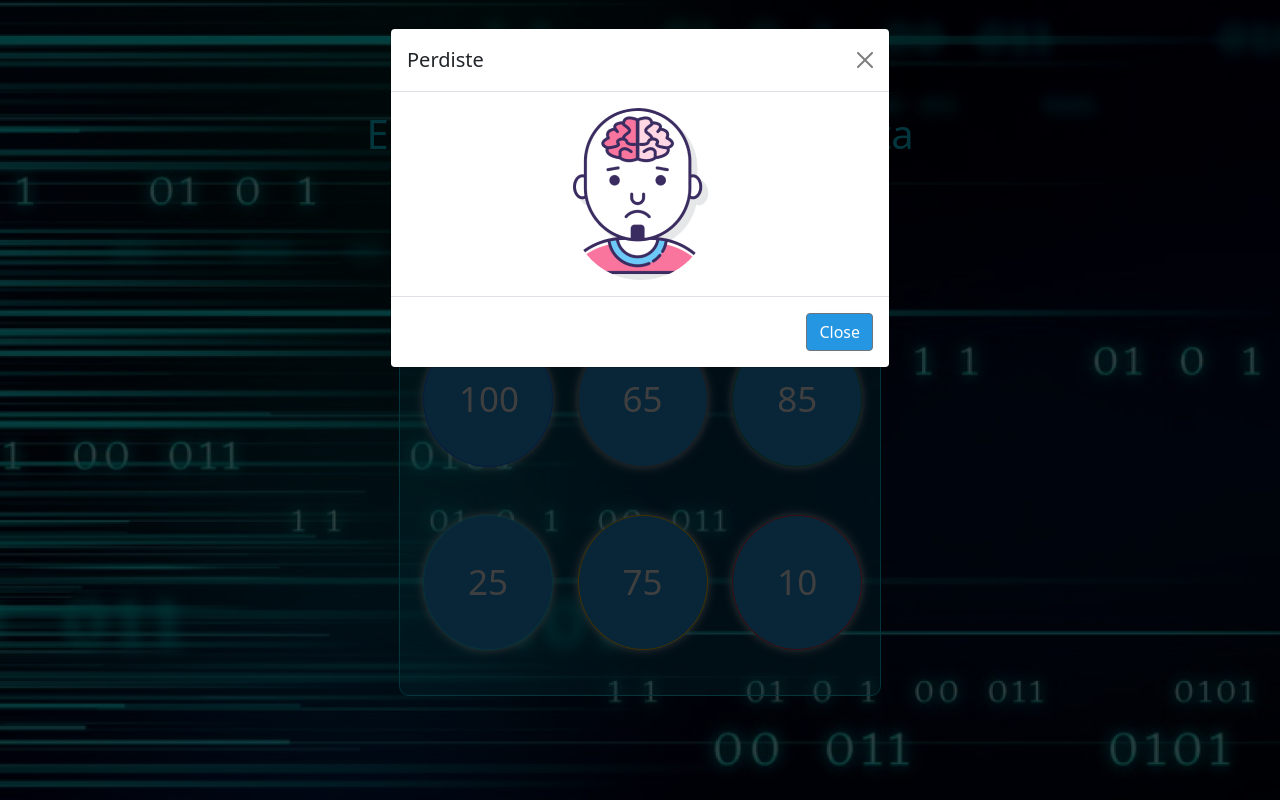
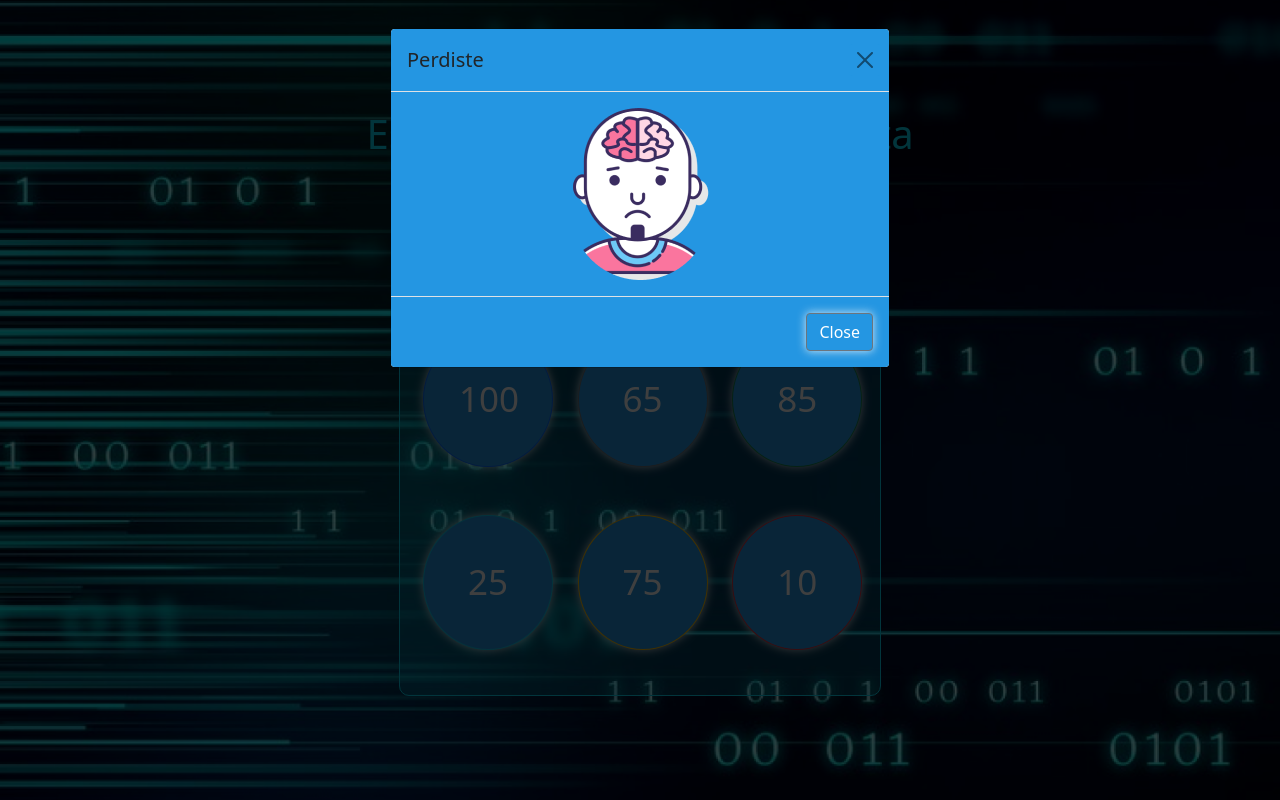
Before and after one commit to DanielBata25/Juego-Arcade-Memory, a PHP site: page /numeros.html in a window 1280 px wide, after a click on "100". Run offline with PHP 8.4, Linux system fonts and the light colour scheme.

```diff
--- a/Video-juego/css/numeros.css
+++ b/Video-juego/css/numeros.css
@@ -64,6 +64,27 @@ body {
     background-color: #2496e2;
     color: #ffffff;
 }
+
+.modal-body{
+  background-color: #2496e2;
+  justify-content: center;
+}
+.fs-5{
+  background-color: #2496e2;
+}
+.btn-secondary{
+  background-color: #2496e2;
+}
+.modal-footer{
+  background-color: #2496e2;
+}
+.btn-close{
+  background-color: #2496e2;
+}
+.modal-header{
+  background-color: #2496e2;
+}
+
 
 
 
--- a/Video-juego/numeros.html
+++ b/Video-juego/numeros.html
@@ -87,7 +87,7 @@
         <button type="button" class="btn-close" data-bs-dismiss="modal" aria-label="Close"></button>
       </div>
       <div class="modal-body">
-        <img src="img/perdiste.png" alt="" class="ganador">
+        <img src="img/perdiste.png" alt="" style="display: block; margin:auto;">
       </div>
       <div class="modal-footer">
         <button type="button" class="btn btn-secondary" data-bs-dismiss="modal">Close</button>
```
